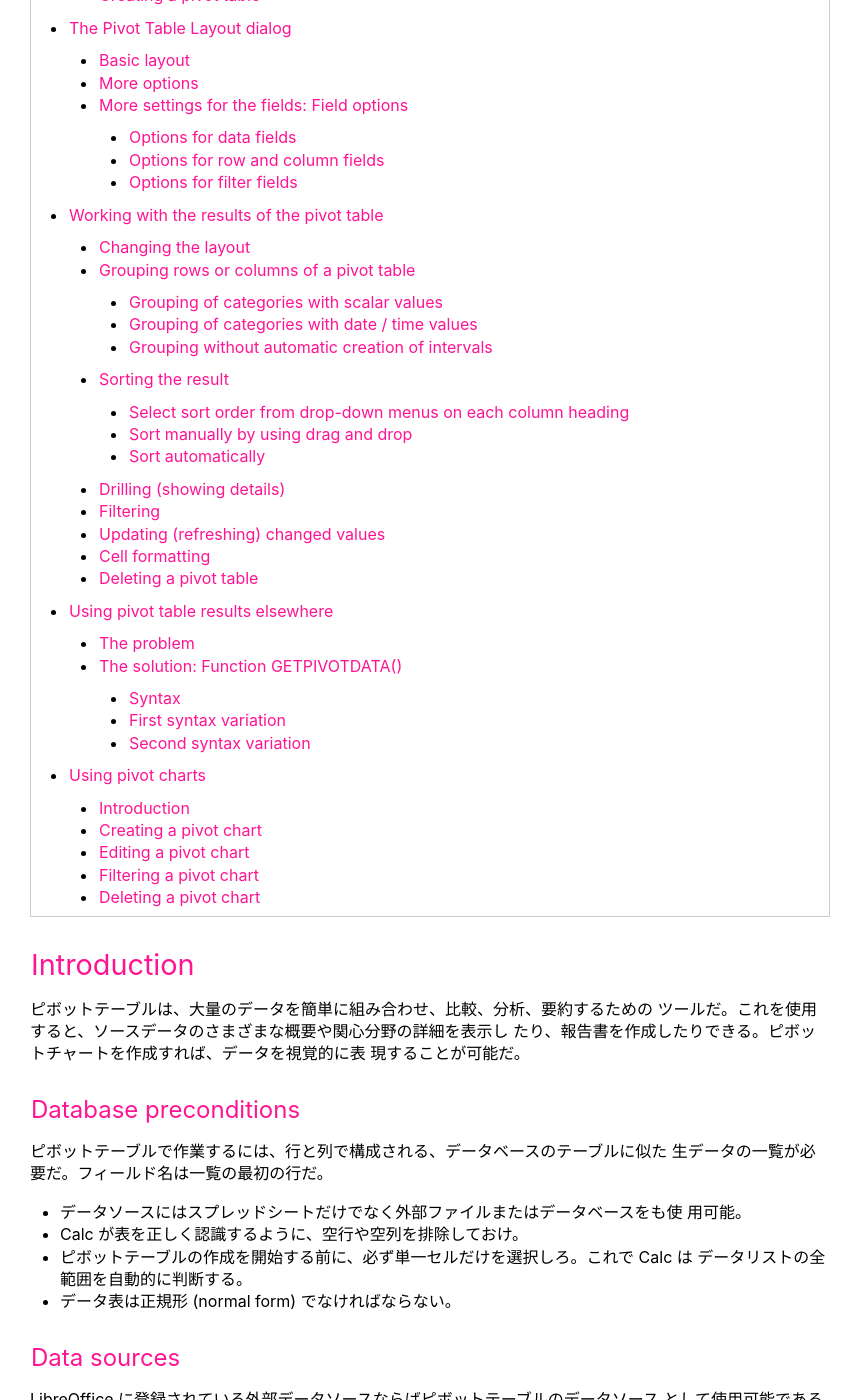
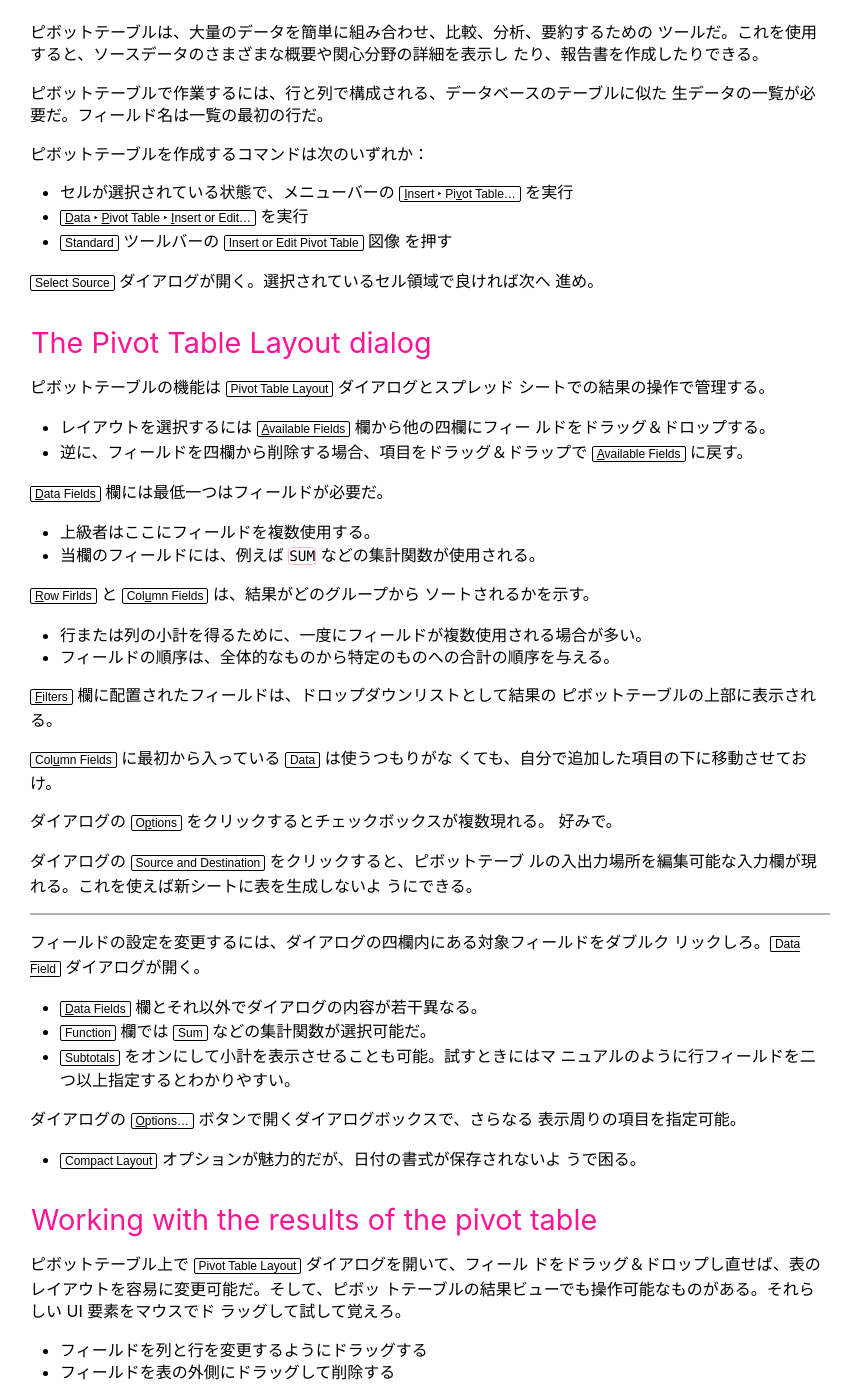
Before and after one commit to showa-yojyo/minibook, a Sphinx documentation site: the page built from source/libreoffice/calc-guide/calc09.rst, in a window 1280 px wide and 1400 px high, scrolled down 371 px. Shown: the whole window, without its empty margins (0-863 px from the left). Built offline with Sphinx 7.4.7, drawn with Linux system fonts in a browser that asks for light colours; some of the changed text lies outside the part shown.

Commit message:
calc: sync with the notebook [skip ci]

```diff
--- a/source/index.rst
+++ b/source/index.rst
@@ -18,6 +18,7 @@ Contents:
 
    alexandrescu01/index
    tsuboi05/index
+   libreoffice/calc-guide/index
 
 .. toctree::
    :caption: ソフトウェア・ツール・パッケージ・ライブラリーノート
--- a/source/libreoffice/calc09.rst
+++ b/source/libreoffice/calc-guide/calc09.rst
@@ -10,49 +10,10 @@ Introduction
 
 ピボットテーブルは、大量のデータを簡単に組み合わせ、比較、分析、要約するための
 ツールだ。これを使用すると、ソースデータのさまざまな概要や関心分野の詳細を表示し
-たり、報告書を作成したりできる。ピボットチャートを作成すれば、データを視覚的に表
-現することが可能だ。
-
-Database preconditions
-----------------------------------------------------------------------
+たり、報告書を作成したりできる。
 
 ピボットテーブルで作業するには、行と列で構成される、データベースのテーブルに似た
 生データの一覧が必要だ。フィールド名は一覧の最初の行だ。
-
-* データソースにはスプレッドシートだけでなく外部ファイルまたはデータベースをも使
-  用可能。
-* Calc が表を正しく認識するように、空行や空列を排除しておけ。
-* ピボットテーブルの作成を開始する前に、必ず単一セルだけを選択しろ。これで Calc は
-  データリストの全範囲を自動的に判断する。
-* データ表は正規形 (normal form) でなければならない。
-
-Data sources
-----------------------------------------------------------------------
-
-LibreOffice に登録されている外部データソースならばピボットテーブルのデータソース
-として使用可能である場合がある。
-
-Calc spreadsheet
-~~~~~~~~~~~~~~~~~~~~~~~~~~~~~~~~~~~~~~~~~~~~~~~~~~~~~~~~~~~~~~~~~~~~~~
-
-別のアプリケーションからデータを挿入する際の Calc の動作は、データの形式によって
-異なる。データが一般的なスプレッドシート形式の場合、直接コピーされる。
-
-Registered data source
-~~~~~~~~~~~~~~~~~~~~~~~~~~~~~~~~~~~~~~~~~~~~~~~~~~~~~~~~~~~~~~~~~~~~~~
-
-詳しくは Chapter 11 で取り扱われるが、登録データソースを使用する場合、分析対象の
-データはスプレッドシート自体に保存されない。Calc では LibreOffice Base で作成、
-管理されているデータベース以外にも、さまざまなデータソースが使用可能だ。
-
-Using shortcuts
-----------------------------------------------------------------------
-
-この節では単にピボットテーブル作成コマンド実行キーバインドを設定するように推奨し
-ているだけだ。:kbd:`F12` は空いているのか？
-
-Creating a pivot table
-----------------------------------------------------------------------
 
 ピボットテーブルを作成するコマンドは次のいずれか：
 
@@ -69,10 +30,7 @@ The Pivot Table Layout dialog
 ======================================================================
 
 ピボットテーブルの機能は :guilabel:`Pivot Table Layout` ダイアログとスプレッド
-シートでの結果の操作で管理する。まず前者を習う。
-
-Basic layout
-----------------------------------------------------------------------
+シートでの結果の操作で管理する。
 
 * レイアウトを選択するには :guilabel:`&Available Fields` 欄から他の四欄にフィー
   ルドをドラッグ＆ドロップする。
@@ -93,37 +51,23 @@ Basic layout
 :guilabel:`&Filters` 欄に配置されたフィールドは、ドロップダウンリストとして結果の
 ピボットテーブルの上部に表示される。
 
-:guilabel:`Col&umn Fields` に最初から入っている :guilabel:`Data` は使うつもりが
-なくても、自分で追加した項目の下に移動させておけ。
-
-More options
-----------------------------------------------------------------------
+:guilabel:`Col&umn Fields` に最初から入っている :guilabel:`Data` は使うつもりがな
+くても、自分で追加した項目の下に移動させておけ。
 
 ダイアログの :guilabel:`O&ptions` をクリックするとチェックボックスが複数現れる。
 好みで。
-
-* :guilabel:`&Ignore empty rows` はオンでいいはず
-* :guilabel:`&Enable drill to details` については後述
 
 ダイアログの :guilabel:`Source and Destination` をクリックすると、ピボットテーブ
 ルの入出力場所を編集可能な入力欄が現れる。これを使えば新シートに表を生成しないよ
 うにできる。
 
-More settings for the fields: Field options
-----------------------------------------------------------------------
-
-Options for data fields
-~~~~~~~~~~~~~~~~~~~~~~~~~~~~~~~~~~~~~~~~~~~~~~~~~~~~~~~~~~~~~~~~~~~~~~
+----
 
 フィールドの設定を変更するには、ダイアログの四欄内にある対象フィールドをダブルク
 リックしろ。:guilabel:`Data Field` ダイアログが開く。
 
 * :guilabel:`&Data Fields` 欄とそれ以外でダイアログの内容が若干異なる。
 * :guilabel:`Function` 欄では :guilabel:`Sum` などの集計関数が選択可能だ。
-
-Options for row and column fields
-~~~~~~~~~~~~~~~~~~~~~~~~~~~~~~~~~~~~~~~~~~~~~~~~~~~~~~~~~~~~~~~~~~~~~~
-
 * :guilabel:`Subtotals` をオンにして小計を表示させることも可能。試すときにはマ
   ニュアルのように行フィールドを二つ以上指定するとわかりやすい。
 
@@ -133,41 +77,20 @@ Options for row and column fields
 * :guilabel:`Compact Layout` オプションが魅力的だが、日付の書式が保存されないよ
   うで困る。
 
-Options for filter fields
-~~~~~~~~~~~~~~~~~~~~~~~~~~~~~~~~~~~~~~~~~~~~~~~~~~~~~~~~~~~~~~~~~~~~~~
-
-行・列フィールド用と同じ。
-
 Working with the results of the pivot table
 ======================================================================
 
-Changing the layout
-----------------------------------------------------------------------
-
 ピボットテーブル上で :guilabel:`Pivot Table Layout` ダイアログを開いて、フィール
 ドをドラッグ＆ドロップし直せば、表のレイアウトを容易に変更可能だ。そして、ピボッ
-トテーブルの結果ビュー（シート上）でも操作可能なものがある。それらしい UI 要素を
-マウスでドラッグして試して覚えろ。
+トテーブルの結果ビューでも操作可能なものがある。それらしい UI 要素をマウスでド
+ラッグして試して覚えろ。
 
 * フィールドを列と行を変更するようにドラッグする
 * フィールドを表の外側にドラッグして削除する
 
-Grouping rows or columns of a pivot table
-----------------------------------------------------------------------
-
 TODO: グループ化
 
-Grouping of categories with scalar values
-~~~~~~~~~~~~~~~~~~~~~~~~~~~~~~~~~~~~~~~~~~~~~~~~~~~~~~~~~~~~~~~~~~~~~~
-
-Grouping of categories with date / time values
-~~~~~~~~~~~~~~~~~~~~~~~~~~~~~~~~~~~~~~~~~~~~~~~~~~~~~~~~~~~~~~~~~~~~~~
-
-Grouping without automatic creation of intervals
-~~~~~~~~~~~~~~~~~~~~~~~~~~~~~~~~~~~~~~~~~~~~~~~~~~~~~~~~~~~~~~~~~~~~~~
-
-Sorting the result
-----------------------------------------------------------------------
+----
 
 ピボットテーブルの結果は、列および行の区分が昇順で表示されるように並べ替えられ
 る。下三角の印から察せられるように、この順序を変更することが可能だ。
@@ -177,24 +100,13 @@ Sorting the result
 * 先述の :guilabel:`Data Field Options` ダイアログでソート種別を昇順、降順、辞書
   式から指定可能。
 
-Select sort order from drop-down menus on each column heading
-~~~~~~~~~~~~~~~~~~~~~~~~~~~~~~~~~~~~~~~~~~~~~~~~~~~~~~~~~~~~~~~~~~~~~~
-
-Sort manually by using drag and drop
-~~~~~~~~~~~~~~~~~~~~~~~~~~~~~~~~~~~~~~~~~~~~~~~~~~~~~~~~~~~~~~~~~~~~~~
-
-Sort automatically
-~~~~~~~~~~~~~~~~~~~~~~~~~~~~~~~~~~~~~~~~~~~~~~~~~~~~~~~~~~~~~~~~~~~~~~
-
-Drilling (showing details)
-----------------------------------------------------------------------
+----
 
 :guilabel:`&Enable drill to details` をオンにしていると、ピボットテーブル内の列
 内セルをダブルクリックすると :guilabel:`Show Details` ダイアログボックスを開くよ
 うになる。
 
-Filtering
-----------------------------------------------------------------------
+----
 
 ピボットテーブル全体に作用するフィルターは、表分析を元データの部分集合に制限す
 る機能だ。
@@ -205,8 +117,7 @@ Filtering
 * 全てではないが複数の項目が絞られる場合は :guilabel:`- multiple -`
 * その値だけが絞られる場合はその値
 
-Updating (refreshing) changed values
-----------------------------------------------------------------------
+----
 
 ピボットテーブルを作成した後では元データを変更しても表は自動的に更新されない。基
 こういう場合はピボットテーブルを手動で更新する必要がある。
@@ -220,8 +131,7 @@ Updating (refreshing) changed values
 の :guilabel:`Source` 欄で範囲を変更することで表を更新しろ。面倒な場合にはピボッ
 トテーブル全体を作り直せ。
 
-Cell formatting
-----------------------------------------------------------------------
+----
 
 ピボットテーブルのセル書式設定は自動で決まる。サイドバー :guilabel:`Styles` で言
 うところの次が適用されている：
@@ -236,8 +146,7 @@ Cell formatting
 カスタマイズしたければ、このスタイルを :menuselection:`&Edit Style...` すればい
 い。
 
-Deleting a pivot table
-----------------------------------------------------------------------
+----
 
 ピボットテーブルを削除する方法は次のいずれかを実行する：
 
@@ -249,29 +158,11 @@ Deleting a pivot table
 Using pivot table results elsewhere
 ======================================================================
 
-The problem
-----------------------------------------------------------------------
-
-The solution: Function GETPIVOTDATA()
-----------------------------------------------------------------------
-
 関数 ``GETPIVOTDATA`` というものがある。ピボットテーブルの結果をスプレッドシート
 内の別の場所で再利用する場合に、数式で使用可能。出番が来たら調べる。
 
-Syntax
-~~~~~~~~~~~~~~~~~~~~~~~~~~~~~~~~~~~~~~~~~~~~~~~~~~~~~~~~~~~~~~~~~~~~~~
-
-First syntax variation
-~~~~~~~~~~~~~~~~~~~~~~~~~~~~~~~~~~~~~~~~~~~~~~~~~~~~~~~~~~~~~~~~~~~~~~
-
-Second syntax variation
-~~~~~~~~~~~~~~~~~~~~~~~~~~~~~~~~~~~~~~~~~~~~~~~~~~~~~~~~~~~~~~~~~~~~~~
-
 Using pivot charts
 ======================================================================
-
-Introduction
-----------------------------------------------------------------------
 
 ピボットチャートはピボットテーブルの視覚的表現物だ。ピボットテーブルの出力からピ
 ボットチャートを作成でき、ピボットテーブルが変更された場合はピボットチャートも変
@@ -283,8 +174,7 @@ Introduction
   調整する。
 * チャートにはチャートボタンが備わっている。
 
-Creating a pivot chart
-----------------------------------------------------------------------
+----
 
 ピボットチャートの作成方法は次のいずれか：
 
@@ -293,18 +183,13 @@ Creating a pivot chart
 
 :guilabel:`Chart Wizard` ダイアログボックスが開く。適宜設定。
 
-Editing a pivot chart
-----------------------------------------------------------------------
-
-Filtering a pivot chart
-----------------------------------------------------------------------
+----
 
 チャートボタン（下三角が示されているもの）でフィールド項目を絞り込む。
 
 * 元ピボットテーブルと連動している？
 * 絞り込み機能はチャートのほうがむしろ有用かもしれない。
 
-Deleting a pivot chart
-----------------------------------------------------------------------
+----
 
 ピボットチャートを削除するには、チャートを選択状態にして :kbd:`Del` を押せ。
--- a/source/libreoffice/calc10.rst
+++ b/source/libreoffice/calc-guide/calc10.rst
@@ -566,7 +566,7 @@ Z-test tool
 ろ：
 
 * ``=VAR(A1:A13)``
-* ``==VAR(B1:B13)``
+* ``=VAR(B1:B13)``
 
 Z 検定は標本数 30 を超える大きな標本に対してよりよく働く。
 
```
Also changed, not shown: source/libreoffice/calc-guide/index.rst (added, +14 -0 lines), source/libreoffice/calc.rst (+10 -14 lines), source/libreoffice/calc-guide/calc01.rst (renamed from source/libreoffice/calc01.rst), source/libreoffice/calc-guide/calc02.rst (renamed from source/libreoffice/calc02.rst), source/libreoffice/calc-guide/calc03.rst (renamed from source/libreoffice/calc03.rst), source/libreoffice/calc-guide/calc04.rst (renamed from source/libreoffice/calc04.rst), source/libreoffice/calc-guide/calc05.rst (renamed from source/libreoffice/calc05.rst), source/libreoffice/calc-guide/calc06.rst (renamed from source/libreoffice/calc06.rst), source/libreoffice/calc-guide/calc07.rst (renamed from source/libreoffice/calc07.rst), source/libreoffice/calc-guide/calc08.rst (renamed from source/libreoffice/calc08.rst), source/libreoffice/calc-guide/calc11.rst (renamed from source/libreoffice/calc11.rst), source/libreoffice/calc-guide/calc12.rst (renamed from source/libreoffice/calc12.rst), source/libreoffice/calc-guide/calc13.rst (renamed from source/libreoffice/calc13.rst), source/libreoffice/calc-guide/calc14.rst (renamed from source/libreoffice/calc14.rst), 2 more files.
